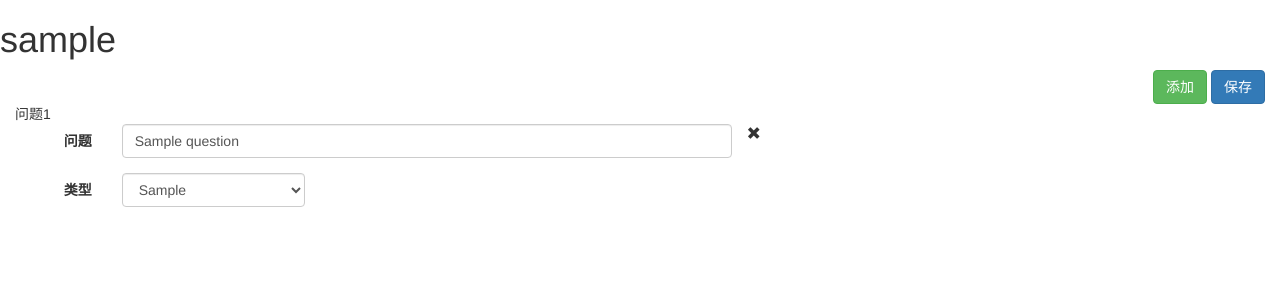
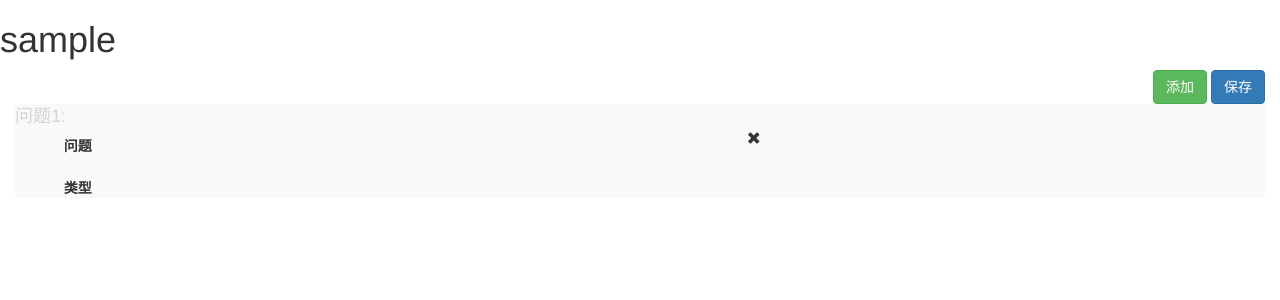
Before and after one commit to houfire/questionnaire, a Django app: template templates/edit.html in a window 1280 px wide. Shown: the top 300 px of the page. Run offline with Django 3.2, Linux system fonts and the light colour scheme; the template is opened without the code that fills it: most values are stand-ins (such as "Sample title", 1, 10 or a date in 2020); some libraries are stand-ins or nearby versions.

Commit message:
两层yield取值完成

```diff
--- a/app01/static/app01/css/edit.css
+++ b/app01/static/app01/css/edit.css
@@ -6,3 +6,21 @@
     list-style: circle;
     margin-left: 60px;
 }
+
+form.form-horizontal ol {
+    list-style: none;
+    padding: 0;
+    /*数字自增*/
+    counter-reset: sectioncounter
+}
+
+ol > .questionItem > li {
+    background-color: #f9f9f9;
+}
+
+ol > .questionItem > li:before {
+    content: '问题' counter(sectioncounter) ':';
+    counter-increment: sectioncounter;
+    font-size: 18px;
+    color: #d4d4d4;
+}
--- a/app01/static/app01/js/edit.js
+++ b/app01/static/app01/js/edit.js
@@ -1,7 +1,35 @@
-function del_question(question_id) {
-    console.log('删除问题' + question_id);
+// 删除问卷里的问题
+function del_question(qid) {
+    if (!qid) {
+        // 如果是JS添加的问题框，qid为0，直接删除
+        $("[qid=0]").remove();
+    }
+    else {
+        // 提交ajax请求
+        $.ajax({
+            url: '/del_question/' + qid,
+            success: function (data) {
+                var res_dict = JSON.parse(data);
+                if (res_dict['status']) {
+                    $("[qid=" + qid + "]").remove();
+                }
+                else {
+                    alert('问题删除失败');
+                }
+            }
+        });
+
+    }
 }
 
-function add_question() {
+
+// 向问卷中添加问题
+$("#addQue").click(function () {
     console.log('添加问题');
-}
+    var $new_item = $(".questionItem").first().clone().attr('qid', 0).appendTo($("form ol"));
+    $("input[name=title]").last().val('');// 清空input框
+    var $new_options = $("select[name=type]").last().children();
+    $new_options.attr('selected', false);
+    $new_options.first().attr('selected', true);//
+
+});
--- a/templates/check.html
+++ b/templates/check.html
@@ -9,7 +9,7 @@
 
 {% block content %}
     <div>
-        <a href="{% url 'add' %}" class="btn btn-success">添加</a>
+        <a href="{% url 'add'  %}" class="btn btn-success">添加</a>
     </div>
     <br>
     <div class="panel panel-success">
--- a/templates/edit.html
+++ b/templates/edit.html
@@ -9,67 +9,62 @@
 
 {% block content %}
     <div class="option pull-right">
-        <button class="btn btn-success">添加</button>
-        <button class="btn btn-primary">保存</button>
+        <button class="btn btn-success" id="addQue">添加</button>
+        <button class="btn btn-primary" id="save">保存</button>
     </div>
     <div class="clearfix"></div>
 
-    <form class="form-horizontal" method="post">
-
-        {% for question in question_list %}
-            <div class="questionItem">
-                <div>问题{{ forloop.counter }}</div>
+    <form class="form-horizontal" method="post" novalidate>
+        {% csrf_token %}
+        <ol>
+            {% for dict_item in que_form_yield %}
+                <div class="questionItem" qid="{{ dict_item.que_obj.id }}">
+                    <li>
                         <div class="form-group">
-                    <label for="question_{{ question.id }}" class="col-md-1 control-label">问题</label>
+                            <label class="col-md-1 control-label">问题</label>
                             <div class="col-md-6">
-                        <input type="text" class="form-control" id="question_{{ question.id }}"
-                               value="{{ question.title }}">
+                                {{ dict_item.que_form.title }}
                             </div>
-                    <span class="glyphicon glyphicon-remove" onclick="del_question({{ question.id }})"></span>
+                            <!-- 删除问题 -->
+                            <span class="glyphicon glyphicon-remove"
+                                  onclick="del_question({{ dict_item.que_obj.id }})"></span>
                         </div>
 
                         <div class="form-group">
-                    <label for="type_{{ forloop.counter }}" class="col-md-1 control-label">类型</label>
+                            <label class="col-md-1 control-label">类型</label>
                             <div class="col-md-2">
-                        <select name="question_types" class="form-control">
-                            {% for type in  question.question_types %}
-                                {% if question.type == type.0 %}
-                                    <option value="{{ type.0 }}" selected>{{ type.1 }}</option>
-                                {% else %}
-                                    <option value="{{ type.0 }}">{{ type.1 }}</option>
-                                {% endif %}
-                            {% endfor %}
-                        </select>
+                                {{ dict_item.que_form.type }}
                             </div>
-                    {% if question.type == 2 %}
-                        <div class="col-md-2">
-                            <a href="javascript:void(0)" onclick="add_question()">
-                                <span class="glyphicon glyphicon-plus"></span>
-                                <span>添加选项</span>
+                            {% if dict_item.que_obj.type == 2 %}
+                                <div class="col-md-1 " style="padding-top: 6px">
+                                    <a href="javascript:void(0)">
+                                        <span class="glyphicon glyphicon-plus" style="padding-right: 5px"></span>添加选项
                                     </a>
                                 </div>
-                        <div class="clearfix"></div>
-                        <br>
+                            {% endif %}
+                        </div>
+
+                        {% if dict_item.que_obj.type == 2 %}
                             <ul>
-                            {% for option in question.option_set.all %}
-                                <li>
-                                    <span>
-                                        <label for="">内容：</label>
-                                        <input type="text" value="{{ option.content }}">
-                                    </span>
-                                    <span>
-                                        <label for="">分值：</label>
-                                        <input type="text" value="{{ option.value }}">
-                                    </span>
-                                </li>
-                            {% endfor %}
-                        </ul>
-
-                    {% endif %}
+                                {% for opt_dict in dict_item.options %}
+                                    <div class="form-group">
+                                        <label class="control-label col-md-1">● 内容：</label>
+                                        <div class="col-md-2">
+                                            {{ opt_dict.opt_form.content }}
+                                        </div>
+                                        <label class="control-label col-md-1">分值：</label>
+                                        <div class="col-md-2">
+                                            {{ opt_dict.opt_form.value }}
                                         </div>
                                     </div>
                                 {% endfor %}
+                            </ul>
+                        {% endif %}
 
+                    </li>
+                </div>
+            {% endfor %}
+        </ol>
     </form>
 {% endblock content %}
 
```
Also changed, not shown: app01/my_forms.py (+10 -1 lines), app01/views.py (+85 -29 lines), questionnaire/urls.py (+5 -5 lines). Lines whose indentation alone changed are shown as unchanged.
